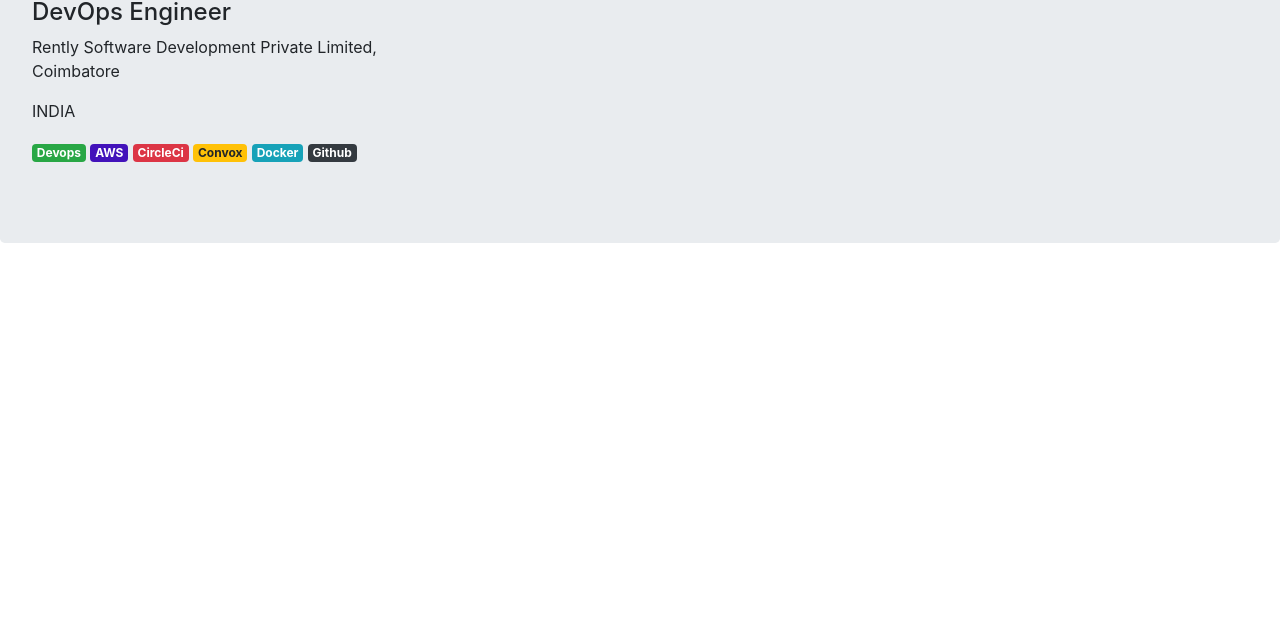
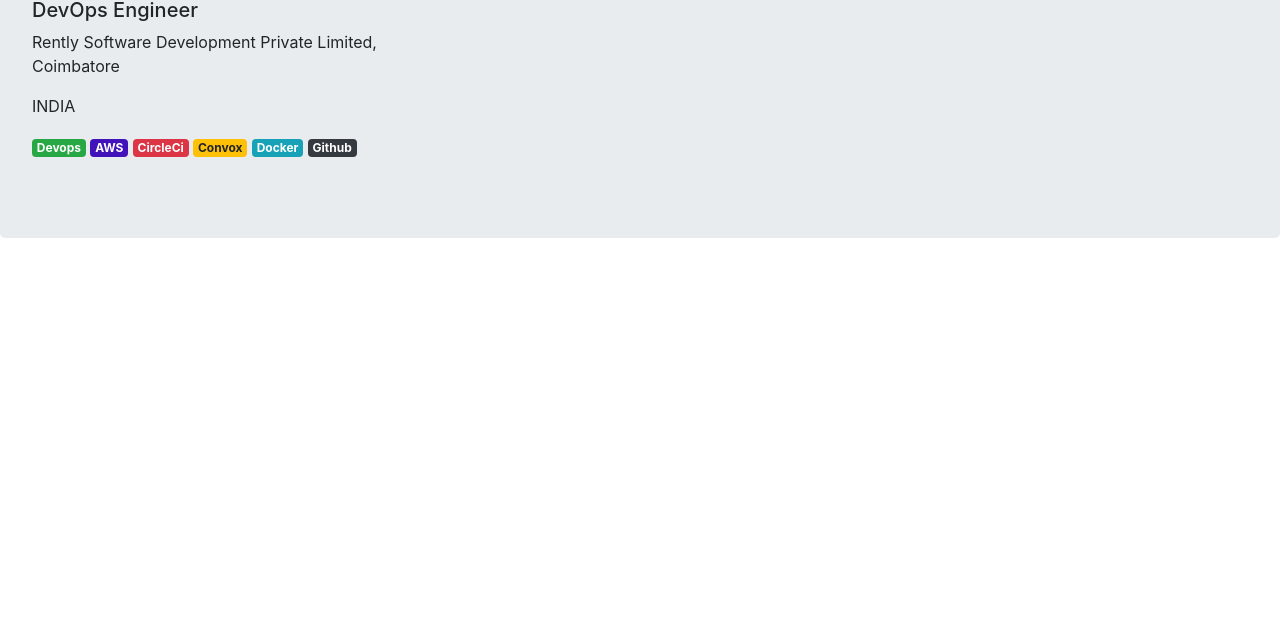
Before and after one commit to koavan/koavan.github.io, a plain HTML site: page index.html in a window 1280 px wide. Shown: the part 178-800 px from the top of the page. Drawn offline with Linux system fonts and the light colour scheme.

Commit message:
Changed font size of position title

```diff
--- a/index.html
+++ b/index.html
@@ -24,7 +24,7 @@
         <div class="row">
             <div class=" col-md-4">
                 <h1>Dayanraj</h1>
-                <h4>DevOps Engineer</h4>
+                <h5>DevOps Engineer</h5>
                 <p>Rently Software Development Private Limited, Coimbatore</p>
                 <p>INDIA</p>
                 <p>
```
